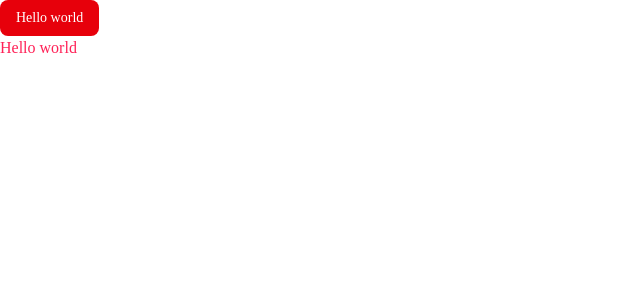
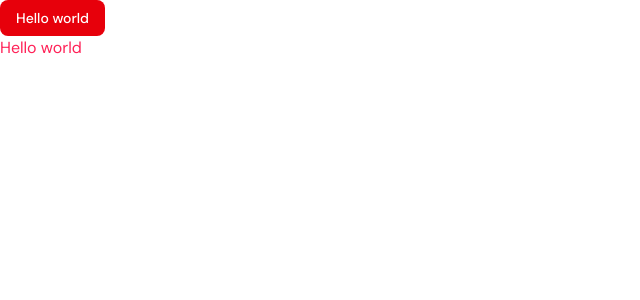
Before and after one commit to Riddhi73/multitenant-ecommerce, a Next.js app: page / in a window 1280 px wide. Shown: the top 300 px of the page, without its empty margins (0-640 px from the left). Built offline with nearby package versions, Linux system fonts and the light colour scheme.

Commit message:
Add DMSans font

```diff
--- a/src/app/layout.tsx
+++ b/src/app/layout.tsx
@@ -1,14 +1,8 @@
 import type { Metadata } from "next";
-import { Geist, Geist_Mono } from "next/font/google";
+import { DM_Sans } from "next/font/google";
 import "./globals.css";
 
-const geistSans = Geist({
-  variable: "--font-geist-sans",
-  subsets: ["latin"],
-});
-
-const geistMono = Geist_Mono({
-  variable: "--font-geist-mono",
+const dmSans = DM_Sans({
   subsets: ["latin"],
 });
 
@@ -19,10 +13,7 @@ export const metadata: Metadata = {
 
 export default function RootLayout({ children }: LayoutProps<"/">) {
   return (
-    <html
-      lang="en"
-      className={`${geistSans.variable} ${geistMono.variable} h-full antialiased`}
-    >
+    <html lang="en" className={`${dmSans.className} h-full antialiased`}>
       <body className="min-h-full flex flex-col">{children}</body>
     </html>
   );
```
